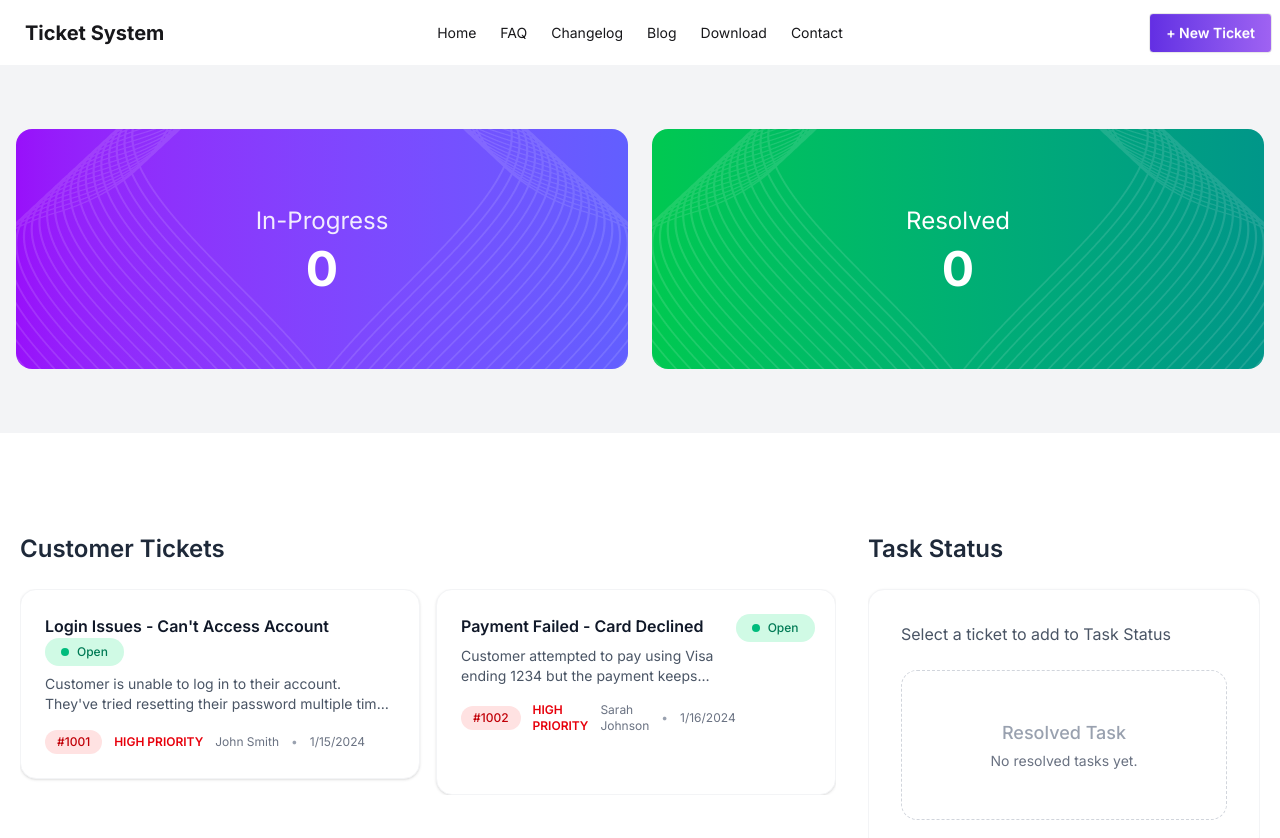
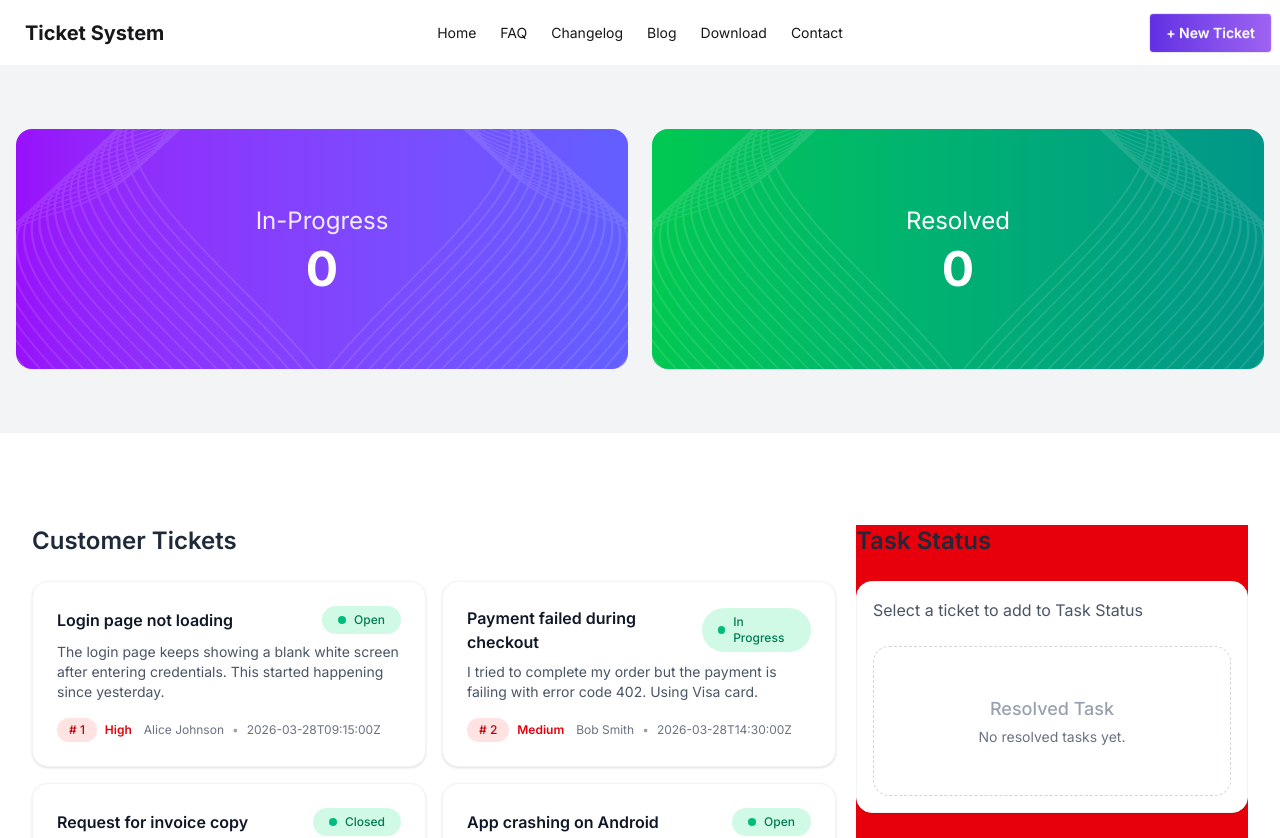
Before and after one commit to toufiqweb/Customer-Support-Zone, a React (Vite) app: page / in a window 1280 px wide. Shown: the top 838 px of the page. Built offline with nearby package versions, Linux system fonts and the light colour scheme.

Commit message:
ticket card add dynamicly

```diff
--- a/src/App.jsx
+++ b/src/App.jsx
@@ -3,6 +3,17 @@ import CustomerTicketsSection from './componets/homepage/CustomerTicketsSection/
 import Footer from './componets/homepage/Footer'
 import Navbar from './componets/homepage/Navbar'
 import TicketStatus from './componets/homepage/TicketStatus'
+
+
+
+const customerTicketDataFetch = async ()=> {
+
+  const res = await fetch("/data.json")
+  return res.json()
+}
+
+const promiseCustomerTicket = customerTicketDataFetch()
+
 
 function App() {
 
@@ -11,8 +22,7 @@ function App() {
 
       <Navbar/>
       <TicketStatus/>
-
-      <CustomerTicketsSection/>
+      <CustomerTicketsSection promiseCustomerTicket={promiseCustomerTicket}/>
       <Footer/>
     </>
   )
--- /dev/null
+++ b/src/componets/homepage/CustomerTicketsSection/CustomerTicketCard.jsx
@@ -0,0 +1,39 @@
+import React from "react";
+
+const CustomerTicketCard = ({ticket}) => {
+  return (
+
+    // {/* Ticket  */}
+    <div className="bg-white rounded-2xl shadow-sm p-6 border border-gray-100 hover:shadow-md transition-shadow">
+      <div className="flex justify-between items-start">
+        <div>
+          <div className="font-semibold text-gray-900 flex  justify-between items-center">
+            {ticket.title}
+            <div className="flex items-center gap-2 w-fit bg-emerald-100 text-emerald-700 text-xs font-medium px-4 py-1.5 rounded-full">
+              <div className="w-2 h-2 bg-emerald-500 rounded-full"></div>
+               {ticket.status}
+            </div>
+          </div>
+          <p className="text-sm text-gray-600 mt-2 ">
+             {ticket.description}
+          </p>
+          <div className="flex flex-col lg:flex-row justify-self-start items-center gap-3 mt-4 text-xs">
+            <div className="flex gap-2 justify-center items-center">
+              <span className="bg-red-100 text-red-700 px-3 py-1 rounded-full font-medium">
+                # {ticket.id}
+              </span>
+              <span className="text-red-600 font-semibold"> {ticket.priority}</span>
+            </div>
+            <div className="flex gap-2 justify-center items-center">
+              <span className="text-gray-500">{ticket.customer}</span>
+              <span className="text-gray-400">•</span>
+              <span className="text-gray-500">{ticket.createdAt}</span>
+            </div>
+          </div>
+        </div>
+      </div>
+    </div>
+  );
+};
+
+export default CustomerTicketCard;
--- a/src/componets/homepage/CustomerTicketsSection/CustomerTicketsSection.jsx
+++ b/src/componets/homepage/CustomerTicketsSection/CustomerTicketsSection.jsx
@@ -1,93 +1,40 @@
-import React from "react";
+import React, { use } from "react";
+import CustomerTicketCard from "./CustomerTicketCard";
 
-const CustomerTicketsSection = () => {
+const CustomerTicketsSection = ({promiseCustomerTicket}) => {
+
+  const customerTickets = use(promiseCustomerTicket)
+
   return (
-    <div className="max-w-450 mx-auto py-20">
-      <div className="grid md:grid-cols-2 lg:grid-cols-3 gap-8 p-5">
+    <div className="max-w-450 mx-auto py-20 px-5">
+      <div className="grid md:grid-cols-2 lg:grid-cols-3 gap-5 p-3">
         {/* Left Column - Customer Tickets */}
-        <div className="lg:col-span-2">
+        <div className="col-span-1 lg:col-span-2">
           <h2 className="text-2xl font-semibold text-gray-800 mb-6">
             Customer Tickets
           </h2>
 
-          <div className=" overflow-hidden grid  lg:grid-cols-2 gap-4">
-            {/* Ticket 1 */}
-            <div className="bg-white rounded-2xl shadow-sm p-6 mb-4 border border-gray-100 hover:shadow-md transition-shadow">
-              <div className="flex justify-between items-start">
-                <div>
-                  <p className="font-semibold text-gray-900">
-                    Login Issues - Can't Access Account
-                  </p>
-                  <div>
-                    <div className="flex w-fit items-center gap-2 bg-emerald-100 text-emerald-700 text-xs font-medium px-4 py-1.5 rounded-full">
-                      <div className="w-2 h-2 bg-emerald-500 rounded-full"></div>
-                      Open
-                    </div>
-                  </div>
+          <div className=" grid  xl:grid-cols-2 gap-4">
 
-                  <p className="text-sm text-gray-600 mt-2 line-clamp-2">
-                    Customer is unable to log in to their account. They've tried
-                    resetting their password multiple times but still...
-                  </p>
-                  <div className="flex items-center gap-3 mt-4 text-xs">
-                    <span className="bg-red-100 text-red-700 px-3 py-1 rounded-full font-medium">
-                      #1001
-                    </span>
-                    <span className="text-red-600 font-semibold">
-                      HIGH PRIORITY
-                    </span>
-                    <span className="text-gray-500">John Smith</span>
-                    <span className="text-gray-400">•</span>
-                    <span className="text-gray-500">1/15/2024</span>
-                  </div>
-                </div>
-              </div>
-            </div>
 
-            {/* Ticket 2 */}
-            <div className="bg-white rounded-2xl shadow-sm p-6 border border-gray-100 hover:shadow-md transition-shadow">
-              <div className="flex justify-between items-start">
-                <div>
-                  <div className="font-semibold text-gray-900">
-                    Payment Failed - Card Declined
-                  </div>
-                  <p className="text-sm text-gray-600 mt-2 line-clamp-2">
-                    Customer attempted to pay using Visa ending 1234 but the
-                    payment keeps failing despite sufficient balance.
-                  </p>
-                  <div className="flex items-center gap-3 mt-4 text-xs">
-                    <span className="bg-red-100 text-red-700 px-3 py-1 rounded-full font-medium">
-                      #1002
-                    </span>
-                    <span className="text-red-600 font-semibold">
-                      HIGH PRIORITY
-                    </span>
-                    <span className="text-gray-500">Sarah Johnson</span>
-                    <span className="text-gray-400">•</span>
-                    <span className="text-gray-500">1/16/2024</span>
-                  </div>
-                </div>
-                <div className="flex items-center gap-2 bg-emerald-100 text-emerald-700 text-xs font-medium px-4 py-1.5 rounded-full">
-                  <div className="w-2 h-2 bg-emerald-500 rounded-full"></div>
-                  Open
-                </div>
-              </div>
-            </div>
+            {
+              customerTickets.map(ticket => <CustomerTicketCard key={ticket.id} ticket={ticket}/>)
+            }
           </div>
         </div>
 
         {/* Right Column - Task Status */}
-        <div className=" overflow-hidden">
+        <div className="bg-red-600 col-span-1 overflow-hidden">
           <h2 className="text-2xl font-semibold text-gray-800 mb-6">
             Task Status
           </h2>
 
-          <div className="bg-white rounded-2xl shadow-sm p-8 border border-gray-100">
+          <div className="bg-white rounded-2xl shadow-sm p-4 border border-gray-100">
             <p className="text-gray-600 mb-6">
               Select a ticket to add to Task Status
             </p>
 
-            <div className="border border-dashed border-gray-300 rounded-2xl p-12 text-center">
+            <div className="border border-dashed border-gray-300 rounded-2xl p-x2 py-5 lg:p-12 text-center">
               <div className="text-gray-400 text-lg font-medium mb-1">
                 Resolved Task
               </div>
```
